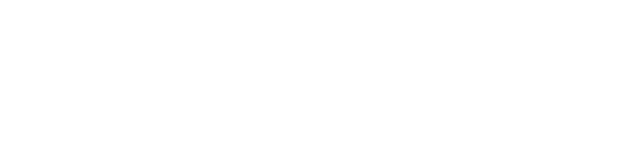
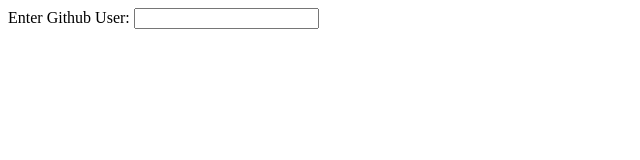
Before and after one commit to trentondaniels/Koding, a plain HTML site: page githubAjax/index.html in a window 1280 px wide. Shown: the whole page, without its empty margins (0-640 px from the left). Drawn offline with nearby package versions, Linux system fonts and the light colour scheme.

Commit message:
changed githubAjax

```diff
--- a/githubAjax/index.html
+++ b/githubAjax/index.html
@@ -1,10 +1,12 @@
 <!DOCTYPE html>
 <html>
     <head>
-        <title>Random Video Generator</title>
+        <title>Github Key</title>
     </head>
     <body>
-
+        <form>
+            Enter Github User: <input type="text" id="github-user">
+        </form>
 
 
 
```
